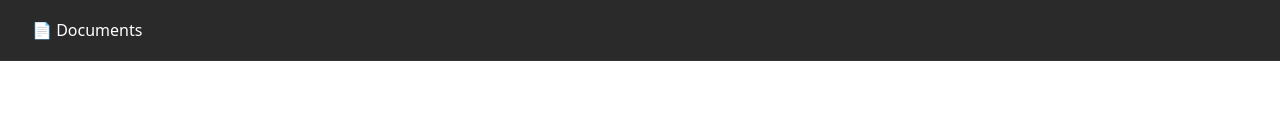
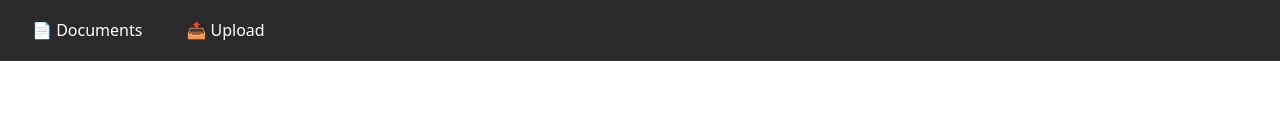
Before and after one commit to ahmed-alzahrani/recall, a React app in the folder frontend/: page / in a window 1280 px wide. Shown: the top 140 px of the page. Built offline with nearby package versions, Linux system fonts and the light colour scheme; the HTML template or start-up script is replaced by a standard one.

Commit message:
Added redirect link back to upload on the top bar

```diff
--- a/frontend/src/App.css
+++ b/frontend/src/App.css
@@ -44,6 +44,33 @@
   box-shadow: 0 0 0 2px #555;
 }
 
+.top-bar-link {
+  margin-left: 20px;
+  text-decoration: none;
+  color: #fff;
+  font-size: 16px;
+  padding: 8px 12px;
+  border-radius: 4px;
+  transition: background-color 0.2s;
+}
+
+.top-bar-link:hover {
+  background-color: #333;
+}
+
+.top-bar-link:visited {
+  color: #fff;
+}
+
+.top-bar-link:active {
+  color: #fff;
+}
+
+.top-bar-link:focus {
+  outline: none;
+  box-shadow: 0 0 0 2px #555;
+}
+
 .main-layout {
   display: flex;
   margin-top: 60px;
--- a/frontend/src/App.tsx
+++ b/frontend/src/App.tsx
@@ -1,5 +1,5 @@
 import { useState } from 'react'
-import { Routes, Route } from 'react-router-dom'
+import { Routes, Route, Link } from 'react-router-dom'
 import FileUpload from './components/FileUpload'
 import DocumentList from './components/DocumentList/DocumentList'
 import './App.css'
@@ -16,6 +16,9 @@ function App() {
         >
           📄 Documents
         </button>
+        <Link to="/" className="top-bar-link">
+          📤 Upload
+        </Link>
       </div>
 
       <div className="main-layout">
```
